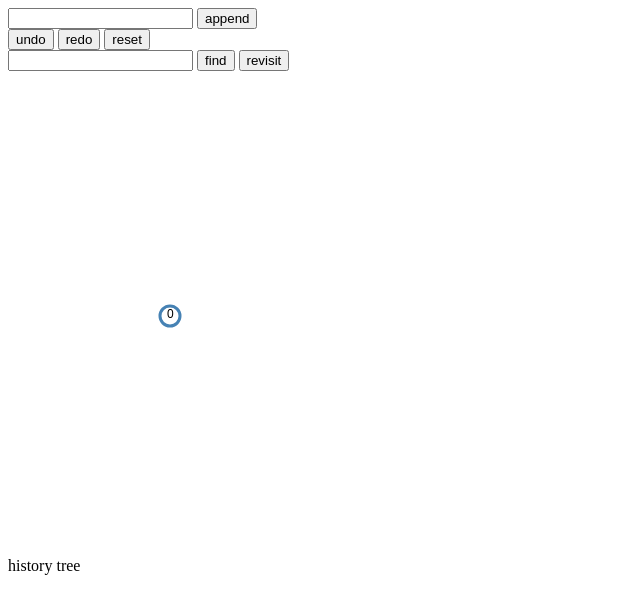
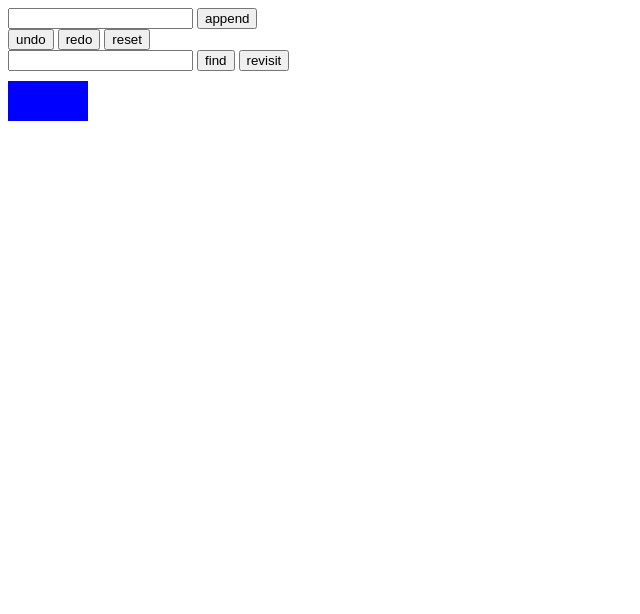
Before and after one commit to sdq/history-tree, a website: page index.html in a window 1280 px wide. Both pictures are taken after a click on the button "append". Shown: the whole page, without its empty margins (0-640 px from the left). Drawn offline with nearby package versions, Linux system fonts and the light colour scheme.

Commit message:
customized view initialization

```diff
--- a/history-tree/history-tree-view.js
+++ b/history-tree/history-tree-view.js
@@ -10,12 +10,13 @@ let historyTreeView = function() {
 
     historyTreeView.container = function(_) {
         if (!arguments.length) return container;
-        container = d3.select(_);
-        svg = container.append("svg")
-                    .attr("width", width + margin.right + margin.left)
-                    .attr("height", height + margin.top + margin.bottom)
-                    .append("g")
-                    .attr("transform", "translate(" + margin.left + "," + margin.top + ")");
+        container = d3.select(_)
+            .style('position','relative');
+        // svg = container.append("svg")
+        //             .attr("width", width + margin.right + margin.left)
+        //             .attr("height", height + margin.top + margin.bottom)
+        //             .append("g")
+        //             .attr("transform", "translate(" + margin.left + "," + margin.top + ")");
         return historyTreeView;
     };
 
@@ -76,133 +77,32 @@ let historyTreeView = function() {
         return tree.structure();
     }
 
-    historyTreeView.render = function(data) {
+    historyTreeView.render = function() {
+        container.html("");
+        var data = tree.path();
+        for (i in data) {
+            historyTreeView.addNodeView(data[i], 90*i, 10);
+        }
+    }
 
-        var treeData = JSON.parse(data);
-        let root = d3.hierarchy(treeData, function(d) { return d.children; });
-        root.x0 = height / 2;
-        root.y0 = 0;
-
-        // Assigns the x and y position for the nodes
-        var treeData = treemap(root);
-
-        // Compute the new tree layout.
-        var nodes = treeData.descendants(),
-            links = treeData.descendants().slice(1);
-
-        // Normalize for fixed-depth.
-        nodes.forEach(function(d){ d.y = d.depth * 60});
-
-        // ****************** Nodes section ***************************
-
-        // Update the nodes...
-        var i = 0;
-        var node = svg.selectAll('g.node')
-            .data(nodes, function(d) {return d.id || (d.id = ++i); });
-
-        // Enter any new modes at the parent's previous position.
-        var nodeEnter = node.enter().append('g')
-            .attr('class', 'node')
-            .attr("transform", function(d) {
-                return "translate(" + root.y0 + "," + root.x0 + ")";
+    historyTreeView.addNodeView = function(d, x, y) {
+        container.append('div')
+            .style('position','absolute')
+            .style('left', x + "px")
+            .style('top', y + "px")
+            .style('width', 80 + "px")
+            .style('height', 40 + "px")
+            .style('background-color', 'blue')
+            .text(d.state)
+            .on('mouseover', function() {
+                d3.select(this)
+                .style('background-color','black');
+                console.log(d.state);
             })
-            .on('click', click);
-
-        // Add Circle for the nodes
-        nodeEnter.append('circle')
-            .attr('class', 'node')
-            .attr('r', 1e-6)
-            .style('stroke', 'steelblue')
-            .style('stroke-width', '3px')
-            .style("fill", function(d) {
-                console.log(d);
-                return d._children ? "lightsteelblue" : "#fff";
-            });
-
-        // Add labels for the nodes
-        nodeEnter.append('text')
-            .attr("dy", 2)
-            .attr("x", -3)
-            .attr("text-anchor", function(d) {
-                return d.children || d._children ? "end" : "start";
+            .on('mouseout', function () {
+                d3.select(this)
+                .style('background-color', 'blue')
             })
-            .text(function(d) { return d.data.id; })
-            .style("font", "12px sans-serif");
-
-        // UPDATE
-        var nodeUpdate = nodeEnter.merge(node);
-
-        // Transition to the proper position for the node
-        nodeUpdate.transition()
-            //.duration(duration)
-            .attr("transform", function(d) {
-                return "translate(" + d.y + "," + d.x + ")";
-            });
-
-        // Update the node attributes and style
-        nodeUpdate.select('circle.node')
-            .attr('r', 10)
-            .style("fill", function(d) {
-                return d._children ? "lightsteelblue" : "#fff";
-            })
-            .attr('cursor', 'pointer');
-
-
-        // Remove any exiting nodes
-        var nodeExit = node.exit().transition()
-            //.duration(duration)
-            .attr("transform", function(d) {
-                return "translate(" + root.y + "," + root.x + ")";
-            })
-            .remove();
-
-        // On exit reduce the node circles size to 0
-        nodeExit.select('circle')
-            .attr('r', 1e-6);
-
-        // On exit reduce the opacity of text labels
-        nodeExit.select('text')
-            .style('fill-opacity', 1e-6);
-
-        // ****************** links section ***************************
-
-        // Update the links...
-        var link = svg.selectAll('path.link')
-            .data(links, function(d) { return d.id; });
-
-        // Enter any new links at the parent's previous position.
-        var linkEnter = link.enter().insert('path', "g")
-            .attr("class", "link")
-            .attr('d', function(d){
-                var o = {x: root.x0, y: root.y0}
-                return diagonal(o, o)
-            })
-            .style("fill", "none")
-            .style("stroke", "#ccc")
-            .style("stroke-width", "2px");
-
-        // UPDATE
-        var linkUpdate = linkEnter.merge(link);
-
-        // Transition back to the parent element position
-        linkUpdate.transition()
-            //.duration(duration)
-            .attr('d', function(d){ return diagonal(d, d.parent) });
-
-        // Creates a curved (diagonal) path from parent to the child nodes
-        function diagonal(s, d) {
-
-            path = `M ${s.y} ${s.x}
-                    C ${(s.y + d.y) / 2} ${s.x},
-                    ${(s.y + d.y) / 2} ${d.x},
-                    ${d.y} ${d.x}`
-
-            return path
-        }
-
-        function click(d) {
-            console.log(d);
-        }
     }
 
     return historyTreeView;
--- a/history-tree/history-tree.js
+++ b/history-tree/history-tree.js
@@ -68,16 +68,17 @@ let historyTreeNode = function() {
     }
 
     node.path = function() {
-        let nodeJson = "";
-        nodeJson += "{\"id\":\"" + _id + "\",";
-        nodeJson += "\"state\":\"" + state + "\"}";
+        let path = []
+        path.push({
+            "id": _id,
+            "state": state
+        })
 
         if (activeIndex != -1) {
-            nodeJson += ",";
-            nodeJson += children[activeIndex].path();
+            path = path.concat(children[activeIndex].path())
         }
 
-        return nodeJson;
+        return path;
     }
 
     return node;
@@ -208,8 +209,7 @@ let historyTree = function() {
             console.log("no data");
             return [];
         } else {
-            let path = "[" + root.path() + "]";
-            return path;
+            return root.path();
         }
     }
 
--- a/index.html
+++ b/index.html
@@ -15,7 +15,7 @@
         <button onclick="find()">find</button>
         <button onclick="revisit()">revisit</button>
         <br/>
-        <div id="chart">history tree</div>
+        <div id="chart"></div>
     </body>
     <script src="bower_components/d3/d3.js"></script>
     <script src="history-tree/history-tree.js"></script>
```
